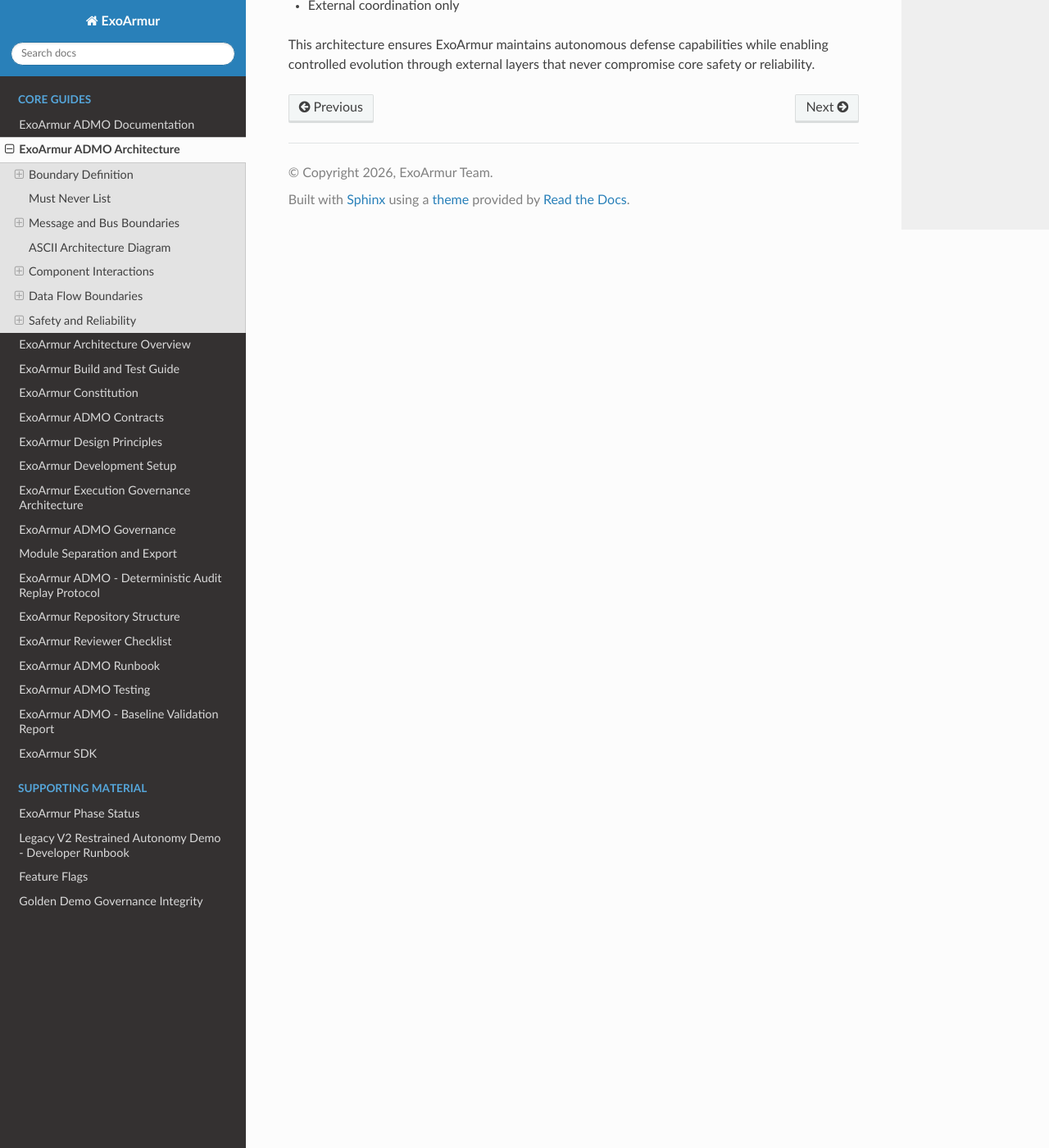
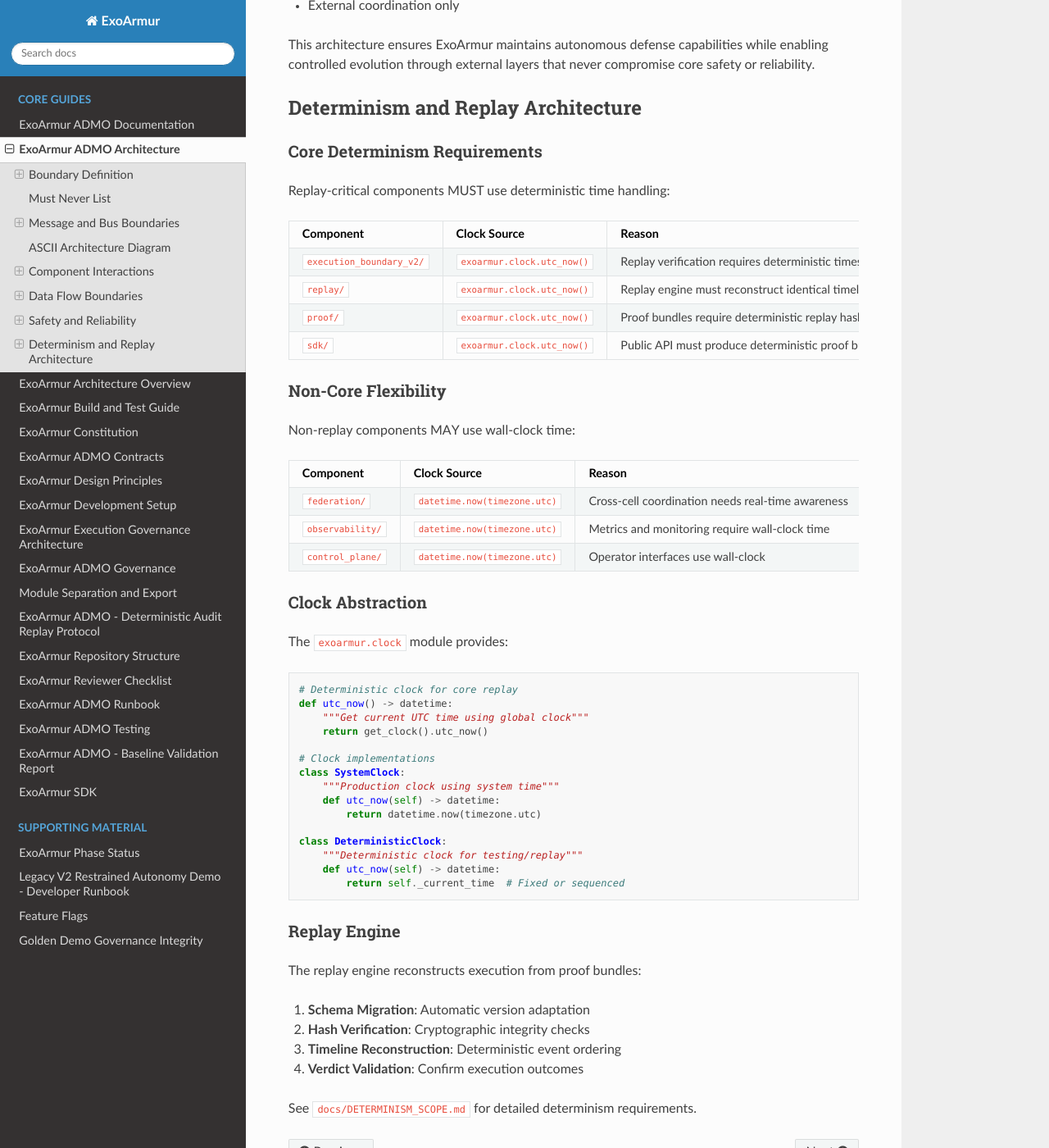
Before and after one commit to slucerodev/ExoArmur-Core, a Sphinx documentation site: the page built from docs/ARCHITECTURE.md, in a window 1280 px wide and 1400 px high, scrolled down 5000 px. Shown: the whole window at 82% size. Built offline with Sphinx 7.4.7 and the Read the Docs theme 3.1.0, drawn with Linux system fonts in a browser that asks for light colours.

Commit message:
docs(Cluster K): Fix ARCHITECTURE.md accuracy
- Add Determinism and Replay Architecture section
- Document core vs non-core clock requirements
- Add Clock Abstraction documentation
- Document Replay Engine components
- Cross-reference DETERMINISM_SCOPE.md

````diff
--- a/docs/ARCHITECTURE.md
+++ b/docs/ARCHITECTURE.md
@@ -211,3 +211,59 @@ class V2Module:
 - External coordination only
 
 This architecture ensures ExoArmur maintains autonomous defense capabilities while enabling controlled evolution through external layers that never compromise core safety or reliability.
+
+## Determinism and Replay Architecture
+
+### Core Determinism Requirements
+
+Replay-critical components MUST use deterministic time handling:
+
+| Component | Clock Source | Reason |
+|-----------|--------------|--------|
+| `execution_boundary_v2/` | `exoarmur.clock.utc_now()` | Replay verification requires deterministic timestamps |
+| `replay/` | `exoarmur.clock.utc_now()` | Replay engine must reconstruct identical timelines |
+| `proof/` | `exoarmur.clock.utc_now()` | Proof bundles require deterministic replay hashes |
+| `sdk/` | `exoarmur.clock.utc_now()` | Public API must produce deterministic proof bundles |
+
+### Non-Core Flexibility
+
+Non-replay components MAY use wall-clock time:
+
+| Component | Clock Source | Reason |
+|-----------|--------------|--------|
+| `federation/` | `datetime.now(timezone.utc)` | Cross-cell coordination needs real-time awareness |
+| `observability/` | `datetime.now(timezone.utc)` | Metrics and monitoring require wall-clock time |
+| `control_plane/` | `datetime.now(timezone.utc)` | Operator interfaces use wall-clock |
+
+### Clock Abstraction
+
+The `exoarmur.clock` module provides:
+
+```python
+# Deterministic clock for core replay
+def utc_now() -> datetime:
+    """Get current UTC time using global clock"""
+    return get_clock().utc_now()
+
+# Clock implementations
+class SystemClock:
+    """Production clock using system time"""
+    def utc_now(self) -> datetime:
+        return datetime.now(timezone.utc)
+
+class DeterministicClock:
+    """Deterministic clock for testing/replay"""
+    def utc_now(self) -> datetime:
+        return self._current_time  # Fixed or sequenced
+```
+
+### Replay Engine
+
+The replay engine reconstructs execution from proof bundles:
+
+1. **Schema Migration**: Automatic version adaptation
+2. **Hash Verification**: Cryptographic integrity checks
+3. **Timeline Reconstruction**: Deterministic event ordering
+4. **Verdict Validation**: Confirm execution outcomes
+
+See `docs/DETERMINISM_SCOPE.md` for detailed determinism requirements.
````
